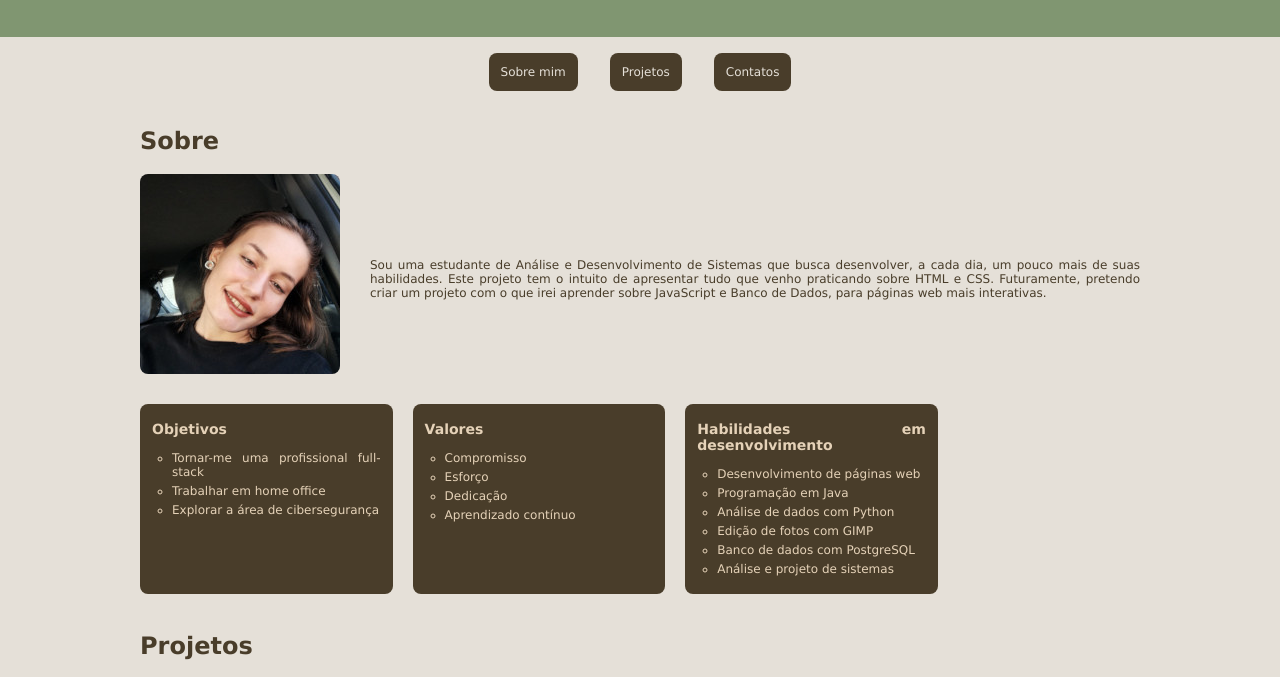
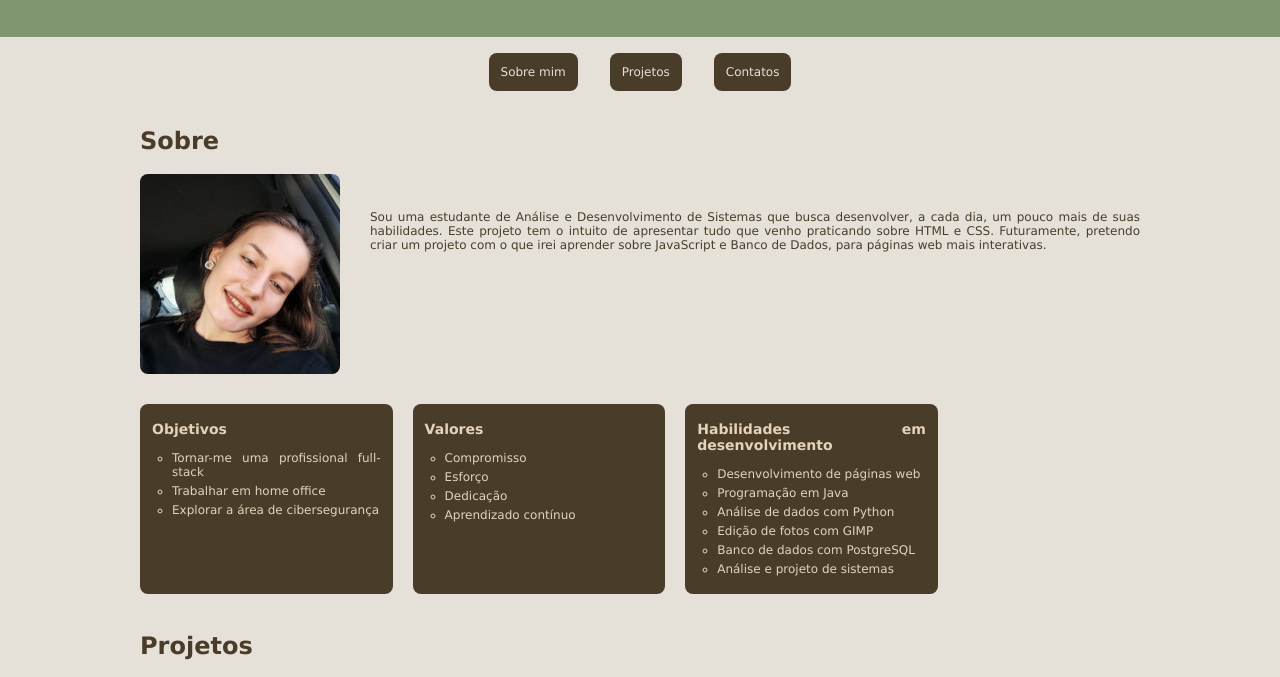
Before and after one commit to mairaa-rm/HTML-CSS, a plain HTML site: page index.html in a window 1280 px wide. Shown: the part 113-790 px from the top of the page. Drawn offline with Linux system fonts and the light colour scheme.

Commit message:
Update style.css

```diff
--- a/style.css
+++ b/style.css
@@ -88,7 +88,7 @@ h2{
 
 .texto-sobre{
     flex: 1;
-    padding-top: 6em;
+    padding-top: 2em;
     text-align: justify;
 }
 
```
